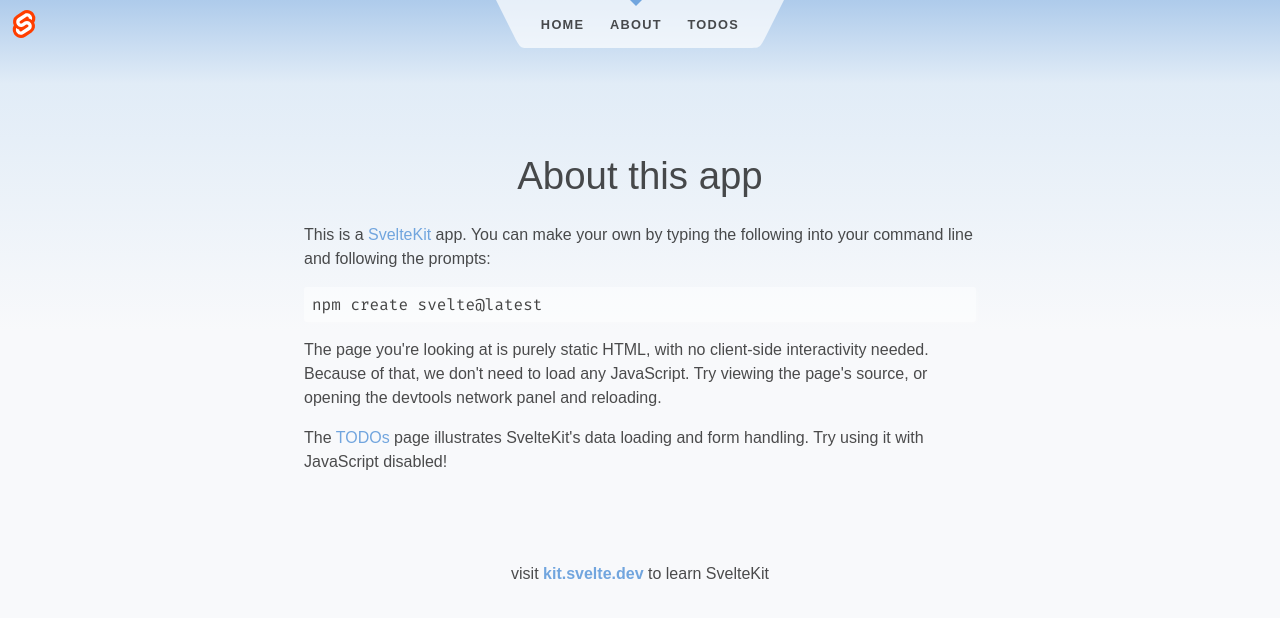
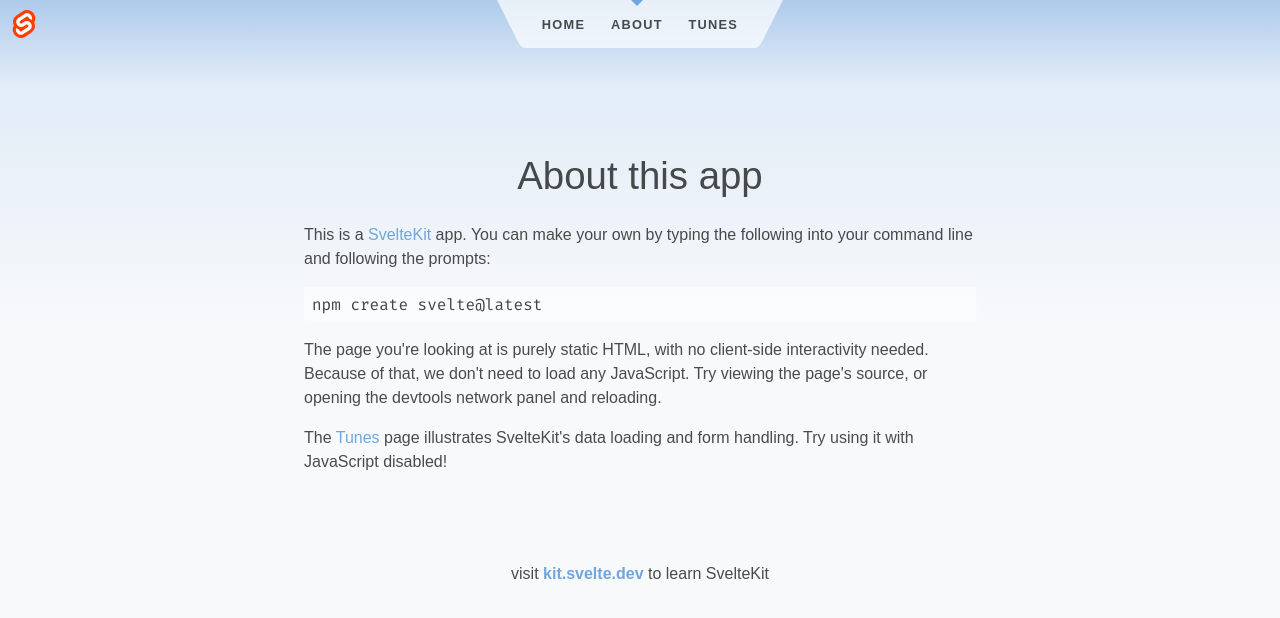
Before and after one commit to MattKuhn123/kuhn-tunes, a SvelteKit app: page /about in a window 1280 px wide. Shown: the top 618 px of the page. Built offline with nearby package versions, Linux system fonts and the light colour scheme.

Commit message:
Worked the name

```diff
--- a/src/lib/header/Header.svelte
+++ b/src/lib/header/Header.svelte
@@ -21,8 +21,8 @@
 			<li class:active={$page.url.pathname === '/about'}>
 				<a href="/about">About</a>
 			</li>
-			<li class:active={$page.url.pathname === '/todos'}>
-				<a href="/todos">Todos</a>
+			<li class:active={$page.url.pathname === '/tunes'}>
+				<a href="/tunes">Tunes</a>
 			</li>
 		</ul>
 		<svg viewBox="0 0 2 3" aria-hidden="true">
--- a/src/routes/+page.svelte
+++ b/src/routes/+page.svelte
@@ -3,7 +3,7 @@
 </script>
 
 <svelte:head>
-	<title>Home</title>
+	<title>Kuhn Tunes</title>
 	<meta name="description" content="Svelte demo app" />
 </svelte:head>
 
--- a/src/routes/about/+page.svelte
+++ b/src/routes/about/+page.svelte
@@ -1,5 +1,5 @@
 <svelte:head>
-	<title>About</title>
+	<title>Kuhn Tunes</title>
 	<meta name="description" content="About this app" />
 </svelte:head>
 
@@ -20,7 +20,7 @@
 	</p>
 
 	<p>
-		The <a href="/todos">TODOs</a> page illustrates SvelteKit's data loading and form handling. Try using
+		The <a href="/tunes">Tunes</a> page illustrates SvelteKit's data loading and form handling. Try using
 		it with JavaScript disabled!
 	</p>
 </div>
--- a/src/routes/todos/+page.svelte
+++ b/src/routes/tunes/+page.svelte
@@ -2,14 +2,14 @@
 	import { enhance } from '$lib/form';
 	import { scale } from 'svelte/transition';
 	import { flip } from 'svelte/animate';
-	import type { PageData } from './$types';
+	import type { PageData } from '../../../.svelte-kit/types/src/routes/todos/$types';
 
 	export let data: PageData;
 </script>
 
 <svelte:head>
-	<title>Todos</title>
-	<meta name="description" content="A todo list app" />
+	<title>Kuhn Tunes</title>
+	<meta name="description" content="A list of songs and music by Kuhn" />
 </svelte:head>
 
 <div class="todos">
```
Also changed, not shown: src/routes/tunes/api.ts (renamed from src/routes/todos/api.ts, +0 -9 lines), src/routes/tunes/+page.server.ts (renamed from src/routes/todos/+page.server.ts).
